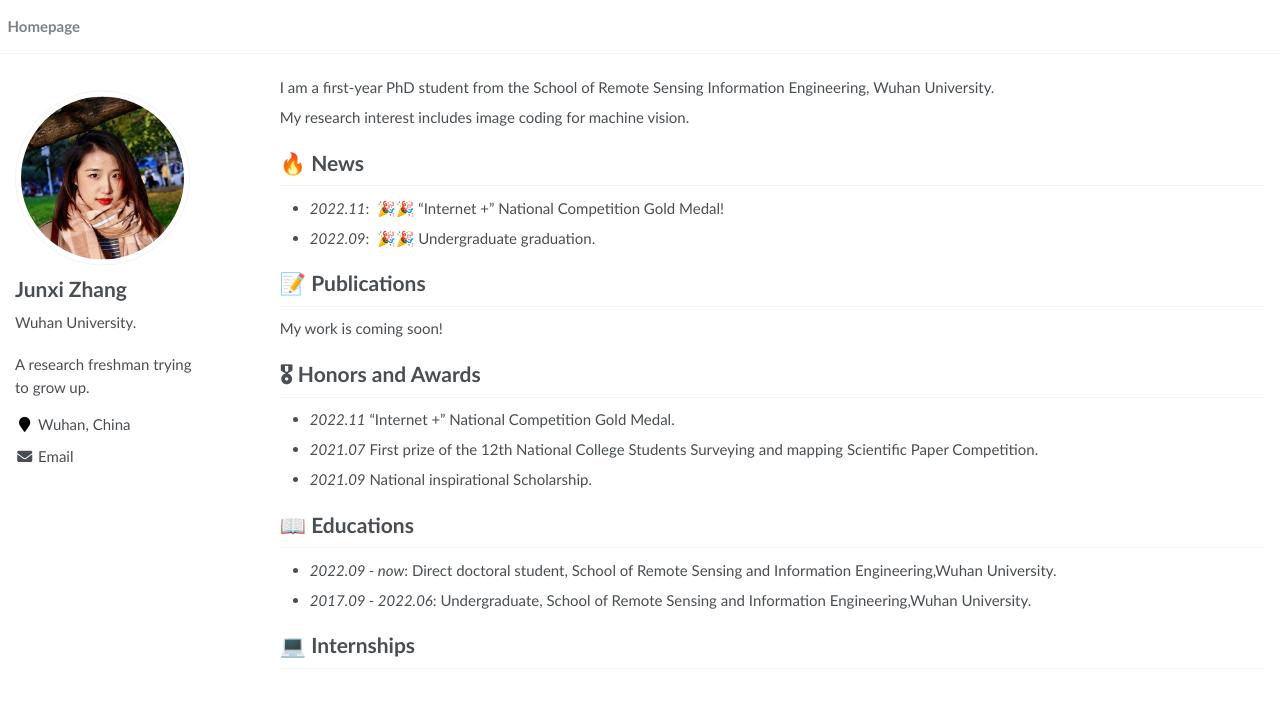
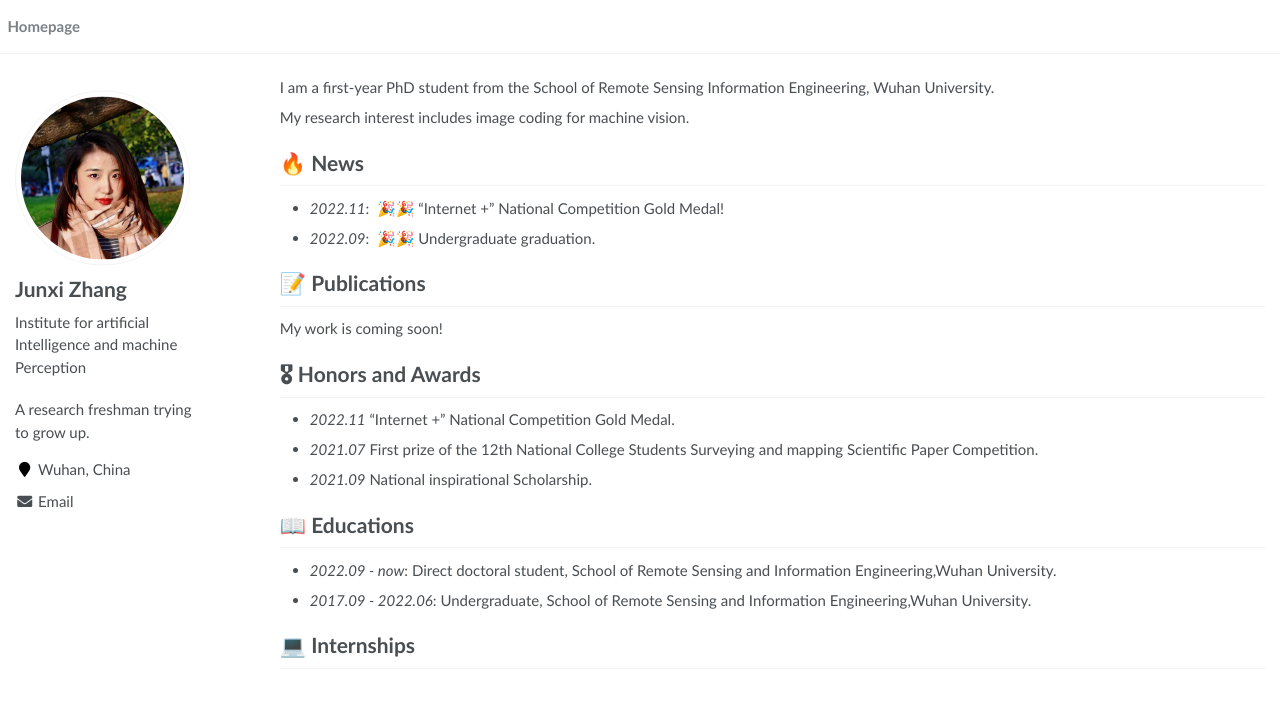
Before and after one commit to RayeRen/acad-homepage.github.io, a Jekyll site: the page built from _pages/about.md, in a window 1280 px wide. Shown: the top 708 px of the page. Built offline with Jekyll 4.4.1, drawn with Linux system fonts in a browser that asks for light colours.

Commit message:
Update _config.yml

```diff
--- a/_config.yml
+++ b/_config.yml
@@ -23,7 +23,7 @@ baidu_site_verification  :  # get baidu_site_verification from https://ziyuan.ba
 author:
   name             : "Junxi Zhang"
   avatar           : "images/zj-512x512.jpg"
-  bio              : "Wuhan University."
+  bio              : "Institute for artificial Intelligence and machine Perception"
   location         : "Wuhan, China"
   employer         :
   pubmed           :
```
